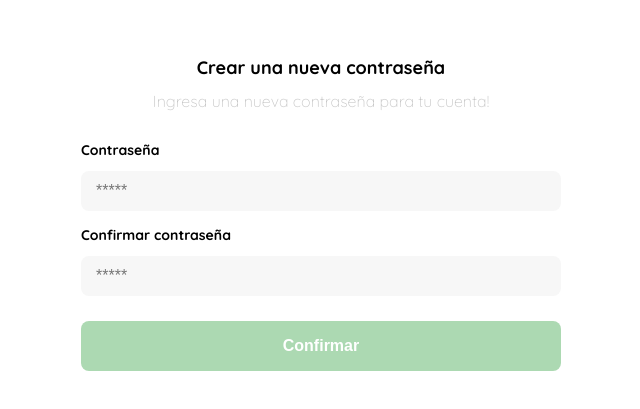
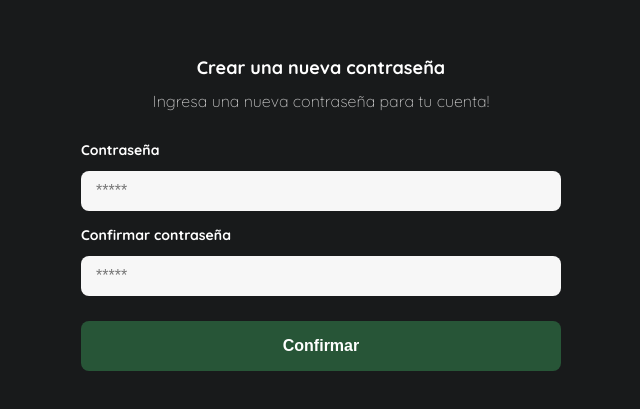
Before and after one commit to SantaigoGomez12/paint_commerce, a plain HTML site: page index.html in a window 1280 px wide. Shown: the part 179-588 px from the top of the page, without its empty margins (319-959 px from the left). Drawn offline with Linux system fonts and the light colour scheme.

Commit message:
change colors

```diff
--- a/css/style.css
+++ b/css/style.css
@@ -1,6 +1,6 @@
 :root {
     --very-light-pink: #C7C7C7;
-    --hospital-green: #ACD9B2;
+    --hospital-green: #a2d4a9;
     --white: #FFFFFF;
     --dark: #232830;
     --black: #000000;
@@ -19,6 +19,8 @@ html {
 }
 body {
     font-family: 'Quicksand', sans-serif;
+    background-color: #181a1b;
+    color: var(--white);
 }
 .login {
     width: 100%;
@@ -85,7 +87,7 @@ form {
     outline: none;
 }
 .confirm {
-    background-color: var(--hospital-green);
+    background-color: #275537;
     color: var(--white);
     height: 50px;
     font-weight: bold;
```
